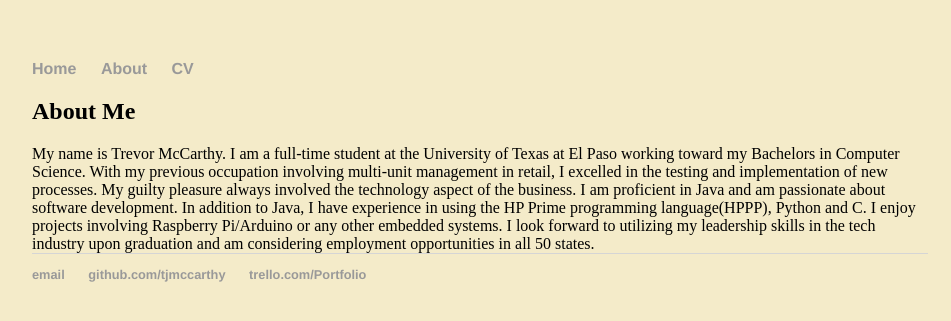
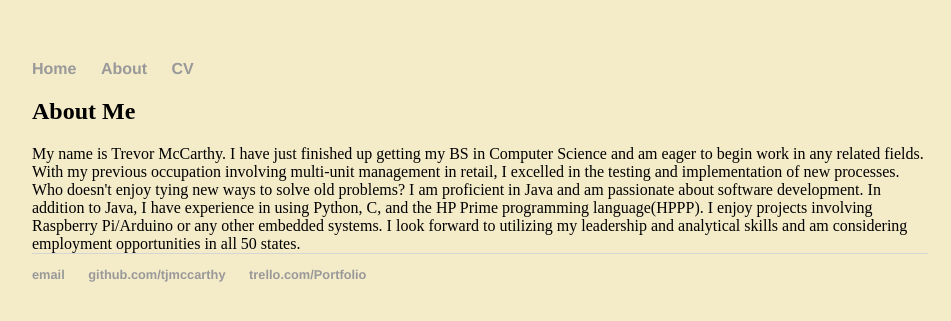
Before and after one commit to tjmccarthy/tjmccarthy.github.io, a Jekyll site: the page built from about/index.html, in a window 1280 px wide. Shown: the top 321 px of the page, without its empty margins (160-1111 px from the left). Built offline with Jekyll 4.4.1, drawn with Linux system fonts in a browser that asks for light colours.

Commit message:
Update index.html

```diff
--- a/about/index.html
+++ b/about/index.html
@@ -4,10 +4,10 @@ title: About Me
 ---
 <h2>{{ page.title }}</h2>
 
-My name is Trevor McCarthy. I am a full-time student at the University of Texas at El Paso working toward my Bachelors in Computer Science.
-With my previous occupation involving multi-unit management in retail, I excelled in the testing and implementation of new processes. My
-guilty pleasure always involved the technology aspect of the business.
+My name is Trevor McCarthy. I have just finished up getting my BS in Computer Science and am eager to begin work in any
+related fields. With my previous occupation involving multi-unit management in retail, I excelled in the testing and
+implementation of new processes. Who doesn't enjoy tying new ways to solve old problems?
 
-I am proficient in Java and am passionate about software development. In addition to Java, I have experience in using the HP Prime
-programming language(HPPP), Python and C. I enjoy projects involving Raspberry Pi/Arduino or any other embedded systems.
-I look forward to utilizing my leadership skills in the tech industry upon graduation and am considering employment opportunities in all 50 states.
+I am proficient in Java and am passionate about software development. In addition to Java, I have experience in using Python,
+C, and the HP Prime programming language(HPPP). I enjoy projects involving Raspberry Pi/Arduino or any other embedded systems.
+I look forward to utilizing my leadership and analytical skills and am considering employment opportunities in all 50 states.
```
